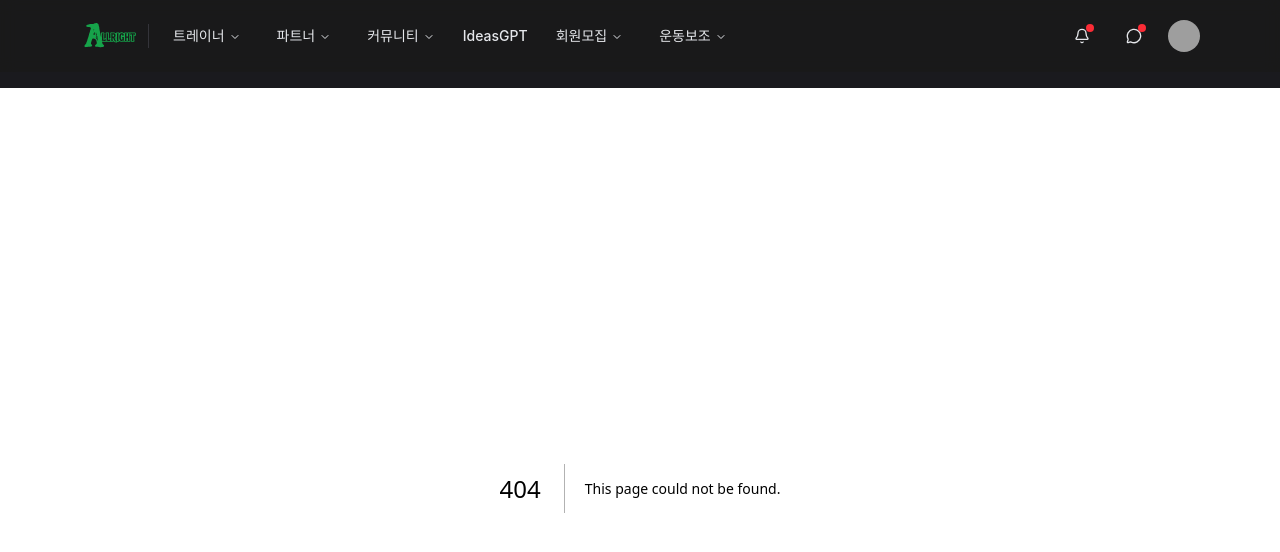
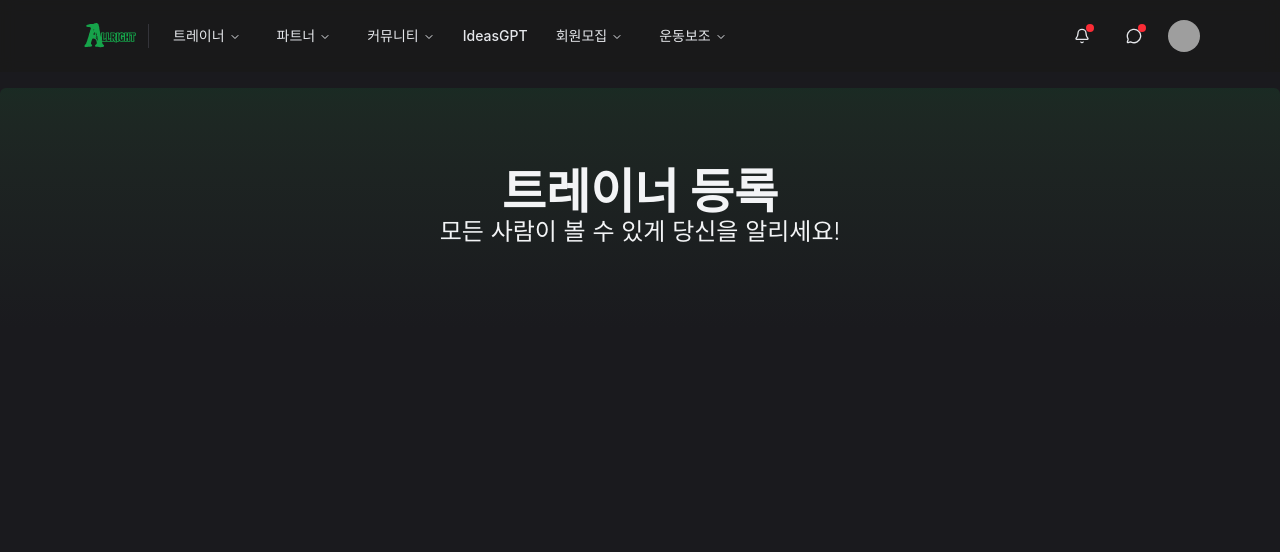
Before and after one commit to whdjh/YepBuddy, a Next.js app in the folder allright_web/: page /trainer/submit in a window 1280 px wide. Before the commit this address had no page. Shown: the top 552 px of the page. Built offline with nearby package versions, Linux system fonts and the light colour scheme; grey boxes are pictures that could not be loaded; a web font is replaced by a local one.

Commit message:
feat: submit 페이지 라우팅 구성

```diff
--- a/allright_web/src/app/trainer/categories/[id]/page.tsx
+++ b/allright_web/src/app/trainer/categories/[id]/page.tsx
@@ -2,7 +2,7 @@ import { Hero } from "@/components/common/hero";
 import CardSection from "@/components/product/trainer/CardSection";
 import { mockProductCards } from "@/mock/cardData";
 
-export default function Categories() {
+export default function CategoriesId() {
   // MEMO: 카테고리별 ID([id])값을 가져와서 해당 ID에 해당하는 카드만 보여주기
   return (
     <div className="space-y-20">
--- /dev/null
+++ b/allright_web/src/app/trainer/submit/page.tsx
@@ -0,0 +1,9 @@
+import { Hero } from "@/components/common/hero";
+
+export default function Submit() {
+  return (
+    <div className="space-y-10">
+      <Hero title="트레이너 등록" subtitle="모든 사람이 볼 수 있게 당신을 알리세요!" />
+    </div>
+  );
+}
```
